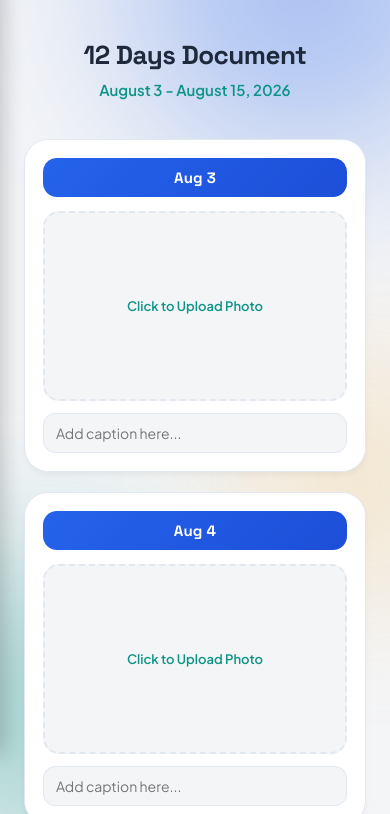
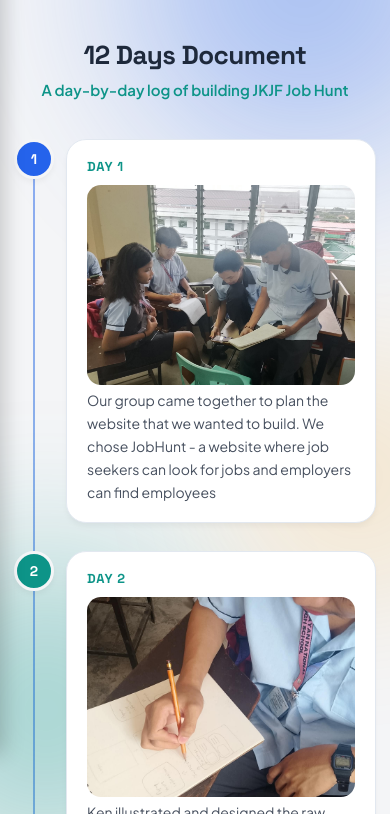
Before and after one commit to Vaniquist/jkjf-documentation, a plain HTML site: page index.html in a window 390 px wide. Shown: the part 90-904 px from the top of the page. Drawn offline with Linux system fonts and the light colour scheme.

Commit message:
Change title and enhance layout styles
Updated the title and modified styles for better layout and responsiveness.

```diff
--- a/index.html
+++ b/index.html
@@ -3,12 +3,12 @@
 <head>
     <meta charset="UTF-8">
     <meta name="viewport" content="width=device-width, initial-scale=1.0">
-    <title>JKJF Documentation - Aug 3 to Aug 15</title>
+    <title>12 Days Documentation</title>
     <link rel="preconnect" href="https://fonts.googleapis.com">
     <link rel="preconnect" href="https://fonts.gstatic.com" crossorigin>
     <link href="https://fonts.googleapis.com/css2?family=Space+Grotesk:wght@500;600;700;800&family=Plus+Jakarta+Sans:wght@400;500;600;700;800&display=swap" rel="stylesheet">
+    <style>
 
-    <style>
         :root {
             --primary: #2563EB;
             --secondary: #0D9488;
@@ -64,6 +64,8 @@
             transition: background-color 0.3s ease, color 0.3s ease;
             position: relative;
             overflow-x: hidden;
+            -webkit-font-smoothing: antialiased;
+            -moz-osx-font-smoothing: grayscale;
         }
 
         .blob {
@@ -145,7 +147,6 @@
             0%, 100% { transform: scale(1); opacity: 1; }
             50% { transform: scale(1.35); opacity: 0.7; }
         }
-        }
 
         .burger-btn {
             width: 42px;
@@ -174,32 +175,8 @@
             stroke-linecap: round;
         }
 
-        .header-right {
-            display: flex;
-            align-items: center;
-            gap: 10px;
-        }
-
-        .header-btn {
-            background: var(--accent-gradient-1);
-            color: #fff;
-            border: none;
-            padding: 0.55rem 1rem;
-            border-radius: 10px;
-            font-weight: 700;
-            font-size: 0.85rem;
-            cursor: pointer;
-            font-family: 'Plus Jakarta Sans', sans-serif;
-            transition: transform 0.15s ease, opacity 0.15s ease;
-        }
-
-        .header-btn:hover {
-            opacity: 0.92;
-            transform: translateY(-1px);
-        }
-
-        /* On narrow screens let the header wrap to two rows instead of
-           squeezing the logo text and the button into each other. */
+        /* On narrow screens let the header wrap if the logo text runs
+           long, instead of clipping. */
         @media (max-width: 480px) {
             .site-header {
                 height: auto;
@@ -208,9 +185,21 @@
                 padding: 14px 20px;
             }
             .site-brand { font-size: 1.15rem; }
-            .header-right { width: 100%; justify-content: flex-end; }
-            .header-btn { font-size: 0.78rem; padding: 0.5rem 0.85rem; }
-            body { padding-top: 128px; }
+            body { padding-top: 128px; padding-left: 14px; padding-right: 14px; }
+            .timeline { padding-left: 40px; }
+            .timeline::before { left: 15px; }
+            .timeline-dot { left: -40px; width: 32px; height: 32px; font-size: 12px; }
+            .day-box { padding: 14px 16px; }
+        }
+
+        /* Wider screens get a bit more breathing room instead of staying
+           pinned to the same narrow phone-width column. */
+        @media (min-width: 900px) {
+            .timeline { max-width: 760px; padding-left: 64px; }
+            .timeline::before { left: 23px; }
+            .timeline-dot { left: -64px; width: 44px; height: 44px; font-size: 15px; }
+            .day-box { padding: 22px 26px; }
+            .caption-body { font-size: 15px; }
         }
 
         /* ---------- PAGE TITLE ---------- */
@@ -233,116 +222,113 @@
         }
 
         /* ---------- DAY GRID ---------- */
-        .grid {
-            display: grid;
-            grid-template-columns: repeat(auto-fit, minmax(260px, 1fr));
-            gap: 20px;
-            max-width: 1200px;
+        /* ---------- TIMELINE ---------- */
+        .timeline {
+            position: relative;
+            max-width: 680px;
             margin: 0 auto;
+            padding-left: 52px;
+        }
+
+        .timeline::before {
+            content: '';
+            position: absolute;
+            left: 19px;
+            top: 6px;
+            bottom: 6px;
+            width: 2px;
+            background: linear-gradient(var(--primary), var(--secondary), var(--accent));
+            opacity: 0.5;
+        }
+
+        .timeline-item {
+            position: relative;
+            margin-bottom: 28px;
+        }
+
+        .timeline-dot {
+            position: absolute;
+            left: -52px;
+            top: 0;
+            width: 40px;
+            height: 40px;
+            border-radius: 50%;
+            display: flex;
+            align-items: center;
+            justify-content: center;
+            color: #fff;
+            font-family: 'Space Grotesk', sans-serif;
+            font-weight: 800;
+            font-size: 14px;
+            box-shadow: var(--shadow-sm);
+            border: 3px solid var(--bg-color);
         }
 
         .day-box {
             background: var(--card-bg);
             border: 1px solid var(--card-border);
-            border-radius: 24px;
-            padding: 18px;
-            text-align: center;
+            border-radius: 20px;
+            padding: 18px 20px;
             box-shadow: var(--shadow-sm);
-            transition: transform 0.3s cubic-bezier(0.34, 1.56, 0.64, 1),
-                        box-shadow 0.3s ease,
-                        border-color 0.3s ease;
+            transition: transform 0.25s ease, box-shadow 0.25s ease, border-color 0.25s ease;
         }
 
         .day-box:hover {
             border-color: var(--accent);
             box-shadow: var(--shadow-lg);
-            transform: translateY(-4px);
+            transform: translateY(-2px);
         }
 
         .day-title {
-            background: var(--accent-gradient-1);
-            color: #fff;
-            padding: 10px;
-            border-radius: 14px;
             font-family: 'Space Grotesk', sans-serif;
             font-weight: 700;
-            margin-bottom: 14px;
-            font-size: 15px;
-            letter-spacing: 0.01em;
+            font-size: 13px;
+            letter-spacing: 0.06em;
+            text-transform: uppercase;
+            color: var(--secondary);
+            margin-bottom: 10px;
         }
 
+        /* Hidden by default — only shown once a real photo exists and
+           successfully loads, so pages without photos yet don't show a
+           string of empty placeholder boxes. */
         .upload-area {
             width: 100%;
-            height: 190px;
-            border: 2px dashed var(--card-border);
-            border-radius: 16px;
-            display: flex;
-            align-items: center;
-            justify-content: center;
-            cursor: pointer;
+            height: 200px;
+            border-radius: 14px;
             overflow: hidden;
-            position: relative;
-            background: var(--bg-color);
-            transition: border-color 0.2s ease;
-        }
-
-        .upload-area:hover {
-            border-color: var(--secondary);
+            margin-bottom: 4px;
         }
 
         .upload-area img {
             width: 100%;
             height: 100%;
             object-fit: cover;
+            display: block;
         }
 
-        .upload-text {
-            color: var(--secondary);
-            font-size: 13px;
-            font-weight: 600;
-            padding: 0 12px;
+        .caption-text {
+            width: 100%;
         }
 
-        .upload-area input {
-            display: none;
+        .caption-heading {
+            font-family: 'Space Grotesk', sans-serif;
+            font-weight: 700;
+            font-size: 15px;
+            color: var(--primary);
+            letter-spacing: -0.01em;
+            margin-bottom: 6px;
+            line-height: 1.35;
         }
 
-        .caption {
-            width: 100%;
-            margin-top: 12px;
-            padding: 10px 12px;
-            border: 1px solid var(--card-border);
-            border-radius: 12px;
-            background: var(--bg-color);
+        .caption-body {
+            font-size: 14px;
+            line-height: 1.65;
             color: var(--text-color);
-            font-family: 'Plus Jakarta Sans', sans-serif;
-            font-size: 14px;
-        }
-
-        .caption:focus {
-            outline: 2px solid var(--accent);
-            outline-offset: 1px;
-        }
-
-        .btn-save {
-            display: block;
-            margin: 40px auto 0;
-            padding: 15px 34px;
-            background: var(--accent-gradient-2);
-            color: #fff;
-            border: none;
-            border-radius: 14px;
-            font-family: 'Space Grotesk', sans-serif;
-            font-weight: 700;
-            cursor: pointer;
-            font-size: 15px;
-            box-shadow: var(--shadow-sm);
-            transition: transform 0.15s ease, box-shadow 0.2s ease;
-        }
-
-        .btn-save:hover {
-            transform: translateY(-2px);
-            box-shadow: var(--shadow-lg);
+            opacity: 0.82;
+            text-align: left;
+            overflow-wrap: anywhere;
+            word-break: break-word;
         }
 
         /* ---------- BURGER DRAWER (matches chooserole.html exactly) ---------- */
@@ -482,12 +468,11 @@
         }
     </style>
 </head>
+
 <body>
-
-<div class="blob blob-1"></div>
-<div class="blob blob-2"></div>
-<div class="blob blob-3"></div>
-
+    <div class="blob blob-1"></div>
+    <div class="blob blob-2"></div>
+    <div class="blob blob-3"></div>
 
     <header class="site-header" id="siteHeader">
         <div class="header-left">
@@ -500,9 +485,6 @@
             </button>
             <a href="#" class="site-brand">JKJF<span class="dot">.</span></a>
         </div>
-        <div class="header-right">
-            <button class="header-btn" id="clearAllBtn">Clear All</button>
-        </div>
     </header>
 
     <nav class="menu-drawer" id="menuDrawer">
@@ -510,7 +492,9 @@
             <li>
                 <button class="menu-item" id="shareBtn">
                     <span>Share Page</span>
-                    <svg width="18" height="18" fill="none" stroke-width="2" viewBox="0 0 24 24"><path d="M4 12v8a2 2 0 002 2h12a2 2 0 002-2v-8M16 6l-4-4-4 4M12 2v13"/></svg>
+                    <svg width="18" height="18" fill="none" stroke-width="2" viewBox="0 0 24 24">
+                        <path d="M4 12v8a2 2 0 002 2h12a2 2 0 002-2v-8M16 6l-4-4-4 4M12 2v13"/>
+                    </svg>
                 </button>
             </li>
             <li>
@@ -519,96 +503,126 @@
                     <div class="toggle-switch"></div>
                 </button>
             </li>
-            <li>
-                <button class="menu-item" id="clearAllMenuBtn">
-                    <span>Clear All Photos</span>
-                    <svg width="18" height="18" fill="none" stroke-width="2" viewBox="0 0 24 24"><path d="M3 6h18M8 6V4a2 2 0 012-2h4a2 2 0 012 2v2m3 0v14a2 2 0 01-2 2H7a2 2 0 01-2-2V6h14z"/></svg>
-                </button>
-            </li>
         </ul>
     </nav>
 
     <div class="overlay" id="drawerOverlay"></div>
 
     <h1 class="page-title">12 Days Document</h1>
-    <p class="page-subtitle">August 3 - August 15, 2026</p>
+    <p class="page-subtitle">A day-by-day log of building JKJF Job Hunt</p>
 
-    <div class="grid" id="grid"></div>
-    <button class="btn-save" id="saveBtn">Save All Photos</button>
+    <div class="timeline" id="grid"></div>
 
     <div class="toast" id="toastNotification">Link copied to clipboard!</div>
 
     <script>
         const days = [
-            "Aug 3", "Aug 4", "Aug 5", "Aug 6", "Aug 7", "Aug 8",
-            "Aug 9", "Aug 10", "Aug 11", "Aug 12", "Aug 13", "Aug 14", "Aug 15"
+            "Day 1", "Day 2", "Day 3", "Day 4", "Day 5", "Day 6",
+            "Day 7", "Day 8", "Day 9", "Day 10", "Day 11", "Day 12"
         ];
+
+        /* Image sources — must be files hosted in this same repo under
+           an /images folder (e.g. images/day01.jpg), NOT a local
+           file:// path off your phone. A file:// path only exists on
+           the one device that created it; nobody visiting the live
+           Netlify site (including you, once it's live) can reach it.
+           Upload each day's photo to /images alongside your other site
+           files, named to match the list below, and it'll show up
+           automatically — no other code changes needed. */
+        const images = [
+            "day1.jpeg",
+            "day2.jpeg",
+            "day3.jpeg",
+            "day4.png",
+            "day5.png",
+            "day6.jpeg",
+            "day7.png",
+            "day8.png",
+            "day9.png",
+            "day10.png",
+            "day11.jpeg",
+            "day12.jpeg"
+        ];
+
+        const captions = [
+            "Our group came together to plan the website that we wanted to build. We chose JobHunt - a website where job seekers can look for jobs and employers can find employees",
+            "Ken illustrated and designed the raw layout of the website on paper. We made the homepage, job listings page, and personnel page.",
+            `Login and Registration System
+We coded the user login and registration. We used Supabase to make the sign-up for users and companies secure.`,
+            "We started coding the database using Supabase. We created tables for job seekers, companies, and jobs.",
+            "We began coding and tested if the database was working. We inserted sample data and the saving and retrieving of data worked.",
+            `Frontend Coding Homepage
+We started coding the frontend. We made the homepage with a login page. And the next page lets you choose your role.`,
+            "We made the personnel page. Here employers can look for employees' profile and see who's fit for their company",
+            "We made it so employers/companies can also post job offerings of their own, which the job seekers can apply to ",
+            "We made the Contact button. When a user applies, the application with resume and details is saved in the database. The company also gets notified.",
+            `Demo Post
+Freyzsa gathered sample pictures and information to be used as our demo.`,
+            `Final Testing and debugging
+Kenneth and Calamohoy made documentation and did bug testing on the whole website.`,
+            "We are now finalizing our output and we are studying each part. We also studied the proper sequence of each part and how it works."
+        ];
+
         const grid = document.getElementById('grid');
 
-        days.forEach((day, index) => {
-            const box = document.createElement('div');
-            box.className = 'day-box';
-            box.innerHTML = `
-                <div class="day-title">${day}</div>
-                <label class="upload-area" for="upload${index}">
-                    <span class="upload-text" id="text${index}">Click to Upload Photo</span>
-                    <img id="preview${index}" style="display:none;">
-                    <input type="file" id="upload${index}" accept="image/*" onchange="previewImage(event, ${index})">
-                </label>
-                <input type="text" class="caption" id="caption${index}" placeholder="Add caption here...">
-            `;
-            grid.appendChild(box);
-        });
-
-        function previewImage(event, index) {
-            const file = event.target.files[0];
-            if (file) {
-                const reader = new FileReader();
-                reader.onload = function(e) {
-                    document.getElementById(`preview${index}`).src = e.target.result;
-                    document.getElementById(`preview${index}`).style.display = 'block';
-                    document.getElementById(`text${index}`).style.display = 'none';
-                    localStorage.setItem(`img${index}`, e.target.result);
-                }
-                reader.readAsDataURL(file);
-            }
+        function escapeHtml(value) {
+            return String(value)
+                .replace(/&/g, '&amp;')
+                .replace(/</g, '&lt;')
+                .replace(/>/g, '&gt;')
+                .replace(/"/g, '&quot;')
+                .replace(/'/g, '&#39;');
         }
 
-        function saveData() {
-            days.forEach((day, index) => {
-                const caption = document.getElementById(`caption${index}`).value;
-                localStorage.setItem(`caption${index}`, caption);
-            });
-            showToast('Saved! Pictures and captions are saved in your browser.');
+        // Some captions are written as "Title line \n body text" and some
+        // are just a plain sentence. Rendering the whole thing as one
+        // plain-text blob collapses the line break, so a title and its
+        // body run together as one paragraph. Splitting them here gives
+        // the title its own bold line and the body its own paragraph.
+        function renderCaption(raw) {
+            const lines = String(raw || '').split('\n').map(l => l.trim()).filter(Boolean);
+            if (lines.length === 0) return '';
+            if (lines.length === 1) {
+                return `<div class="caption-body">${escapeHtml(lines[0])}</div>`;
+            }
+            const heading = escapeHtml(lines[0]);
+            const body = escapeHtml(lines.slice(1).join(' '));
+            return `<div class="caption-heading">${heading}</div><div class="caption-body">${body}</div>`;
         }
 
-        function clearAll() {
-            if (confirm('Delete all photos and captions?')) {
-                localStorage.clear();
-                location.reload();
+        const dotColors = ['var(--primary)', 'var(--secondary)', 'var(--accent)'];
+
+        days.forEach((day, index) => {
+            const item = document.createElement('div');
+            item.className = 'timeline-item';
+            item.innerHTML = `
+                <div class="timeline-dot" style="background:${dotColors[index % dotColors.length]}">${index + 1}</div>
+                <div class="day-box">
+                    <div class="day-title">${day}</div>
+                    <div class="upload-area" id="area${index}" style="display:none;">
+                        <img id="preview${index}" alt="${day}">
+                    </div>
+                    <div class="caption-text" id="caption${index}"></div>
+                </div>
+            `;
+
+            const area = item.querySelector(`#area${index}`);
+            const img = item.querySelector(`#preview${index}`);
+            const caption = item.querySelector(`#caption${index}`);
+
+            const src = images[index];
+            if (src) {
+                // Only reveal the image slot once the photo actually
+                // exists and loads — until then it stays hidden, so a
+                // day without a photo yet doesn't leave an empty box.
+                img.onload = () => { area.style.display = 'block'; };
+                img.onerror = () => { area.style.display = 'none'; };
+                img.src = src;
             }
-        }
 
-        window.onload = function() {
-            days.forEach((day, index) => {
-                const savedImg = localStorage.getItem(`img${index}`);
-                const savedCap = localStorage.getItem(`caption${index}`);
-                if (savedImg) {
-                    document.getElementById(`preview${index}`).src = savedImg;
-                    document.getElementById(`preview${index}`).style.display = 'block';
-                    document.getElementById(`text${index}`).style.display = 'none';
-                }
-                if (savedCap) {
-                    document.getElementById(`caption${index}`).value = savedCap;
-                }
-            });
-        }
+            caption.innerHTML = renderCaption(captions[index]);
 
-        document.getElementById('saveBtn').addEventListener('click', saveData);
-        document.getElementById('clearAllBtn').addEventListener('click', clearAll);
-        document.getElementById('clearAllMenuBtn').addEventListener('click', () => {
-            toggleMenu();
-            clearAll();
+            grid.appendChild(item);
         });
 
         const burgerBtn = document.getElementById('burgerBtn');
@@ -636,13 +650,13 @@
             }
         });
 
-        /* THEME: honors system light/dark by default, but remembers a manual choice */
         function applyTheme(theme) {
             if (theme === 'dark') {
                 document.documentElement.setAttribute('data-theme', 'dark');
             } else {
                 document.documentElement.removeAttribute('data-theme');
             }
+
             themeLabel.textContent = theme === 'dark' ? 'Dark Mode' : 'Light Mode';
         }
 
@@ -656,18 +670,17 @@
             }
         });
 
-        themeToggleBtn.addEventListener('click', () => {
+        function switchTheme() {
             const isDark = document.documentElement.getAttribute('data-theme') === 'dark';
             const newTheme = isDark ? 'light' : 'dark';
             localStorage.setItem('docTheme', newTheme);
             applyTheme(newTheme);
+        }
+
+        themeToggleBtn.addEventListener('click', () => {
+            switchTheme();
+            toggleMenu();
         });
-
-        /* Header divider line — appears once you scroll past the top */
-        window.addEventListener('scroll', () => {
-            if (window.scrollY > 12) siteHeader.classList.add('scrolled');
-            else siteHeader.classList.remove('scrolled');
-        }, { passive: true });
 
         shareBtn.addEventListener('click', async () => {
             if (navigator.share) {
@@ -677,12 +690,17 @@
                         url: window.location.href
                     });
                 } catch (err) {}
-            } else {
+            } else if (navigator.clipboard) {
                 navigator.clipboard.writeText(window.location.href);
                 showToast('Link copied to clipboard!');
             }
             toggleMenu();
         });
+
+        window.addEventListener('scroll', () => {
+            if (window.scrollY > 12) siteHeader.classList.add('scrolled');
+            else siteHeader.classList.remove('scrolled');
+        }, { passive: true });
 
         function showToast(message) {
             toast.textContent = message;
```
